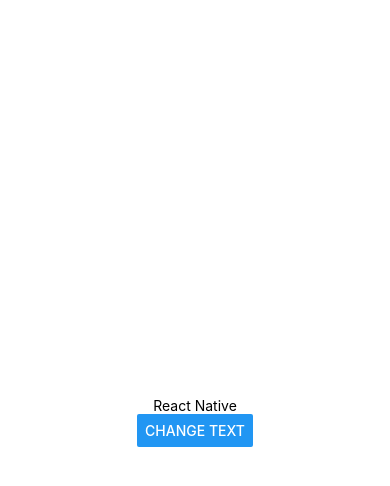
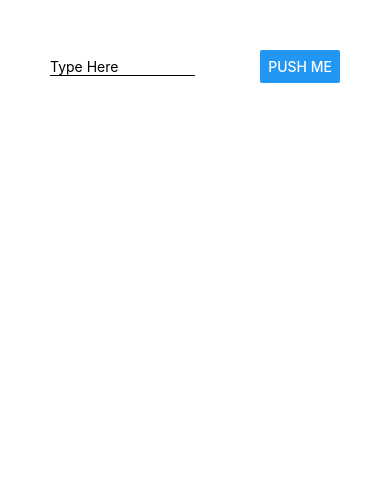
Before and after one commit to DeclanBernardin/React-Native-App, a React Native app: screen / in a window 390 px wide. Shown: the top 486 px of the page. Built offline with nearby package versions, Linux system fonts and the light colour scheme.

Commit message:
added some css changes messing around with formatting

```diff
--- a/App.js
+++ b/App.js
@@ -1,21 +1,17 @@
-import React, { useState }from 'react';
-import { StyleSheet, Text, View, Button } from 'react-native';
+import React from 'react';
+import { StyleSheet, Text, View, Button, TextInput } from 'react-native';
 
 export default function App() {
-  const [outputText, setOutputText] = useState('React Native');
+
   return (
-    <View style={styles.container}>
-      <Text>{outputText}</Text>
-      <Button title="Change Text" onPress={() => setOutputText('Text Changed!') }/>
+    <View style={{padding: 50}}>
+      <View style={{flexDirection: 'row', justifyContent: 'space-between', alignItems: 'center'}}>
+      <TextInput placeholder="Type Here" style={{width: '50%', borderBottomColor: 'black', borderBottomWidth: 1}}/>
+      <Button title="Push Me"/>
+      </View>
+      <View>
+
+      </View>
     </View>
   );
 }
-
-const styles = StyleSheet.create({
-  container: {
-    flex: 1,
-    backgroundColor: '#fff',
-    alignItems: 'center',
-    justifyContent: 'center',
-  },
-});
```
